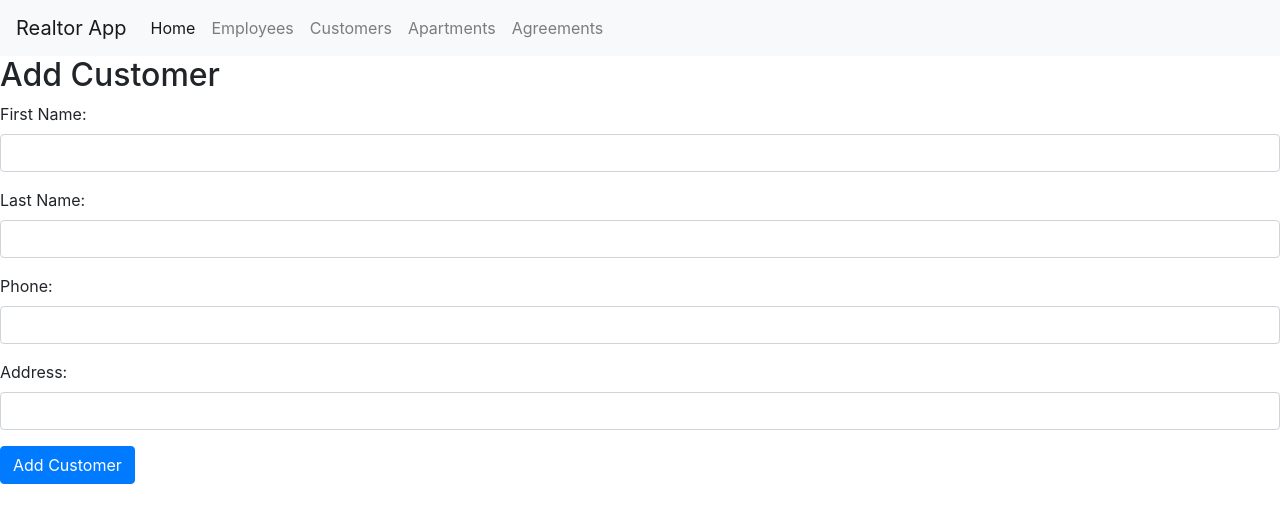
After one commit to xeype/realtor, a Django app: page /customers/add/ in a window 1280 px wide. The commit adds this page. Shown: the top 523 px of the page. Run offline with Django 4.2, Linux system fonts and the light colour scheme; some libraries are stand-ins or nearby versions.

Commit message:
add customer functionality

```diff
--- /dev/null
+++ b/realtor_app/templates/add_customer.html
@@ -0,0 +1,25 @@
+{% include 'base.html' %}
+
+{% block content %}
+<h2>Add Customer</h2>
+<form action="addcustomer/" method="post">
+    {% csrf_token %}
+    <div class="form-group">
+        <label for="first_name">First Name:</label>
+        <input type="text" class="form-control" id="first_name" name="first_name" required>
+    </div>
+    <div class="form-group">
+        <label for="second_name">Last Name:</label>
+        <input type="text" class="form-control" id="second_name" name="second_name" required>
+    </div>
+    <div class="form-group">
+        <label for="phone_number">Phone:</label>
+        <input type="text" class="form-control" id="phone_number" name="phone_number" required>
+    </div>
+    <div class="form-group">
+        <label for="address">Address:</label>
+        <input type="text" class="form-control" id="address" name="address" required>
+    </div>
+    <button type="submit" value="Submit" class="btn btn-primary">Add Customer</button>
+</form>
+{% endblock %}
--- a/realtor_app/templates/all_customers.html
+++ b/realtor_app/templates/all_customers.html
@@ -3,6 +3,9 @@
 {% block content %}
 <div class="container mt-4">
     <h4>Customers</h4>
+    <div class="mb-3">
+        <a href="add/" class="btn btn-primary">Add customer</a>
+    </div>
     <table class="table table-striped table-hover">
         <thead>
         <tr>
--- a/realtor_app/views.py
+++ b/realtor_app/views.py
@@ -1,5 +1,7 @@
-from django.shortcuts import render
-from django.http import HttpResponse
+from django.shortcuts import render, redirect
+from django.http import HttpResponse, HttpResponseRedirect
+from django.urls import reverse
+
 from .models import Customers
 from django.template import loader
 
@@ -17,3 +19,18 @@ def customers(request):
         'customers': my_customers
     }
     return HttpResponse(template.render(context, request))
+
+
+def add(request):
+    template = loader.get_template('add_customer.html')
+    return HttpResponse(template.render({}, request))
+
+
+def addcustomer(request):
+    fn = request.POST['first_name']
+    sn = request.POST['second_name']
+    pn = request.POST['phone_number']
+    ad = request.POST['address']
+    member = Customers(first_name=fn, second_name=sn, phone_number=pn, address=ad)
+    member.save()
+    return HttpResponseRedirect(reverse('customers'))
--- a/realtor_project/urls.py
+++ b/realtor_project/urls.py
@@ -20,5 +20,7 @@ from realtor_app import views
 urlpatterns = [
     path('admin/', admin.site.urls),
     path('', views.index, name='homepage'),
-    path('customers/', views.customers, name='customers')
+    path('customers/', views.customers, name='customers'),
+    path('customers/add/', views.add, name='add'),
+    path('customers/add/addcustomer/', views.addcustomer, name='addcustomer'),
 ]
```
Also changed, not shown: realtor_app/templates/add.html (added, +12 -0 lines).
